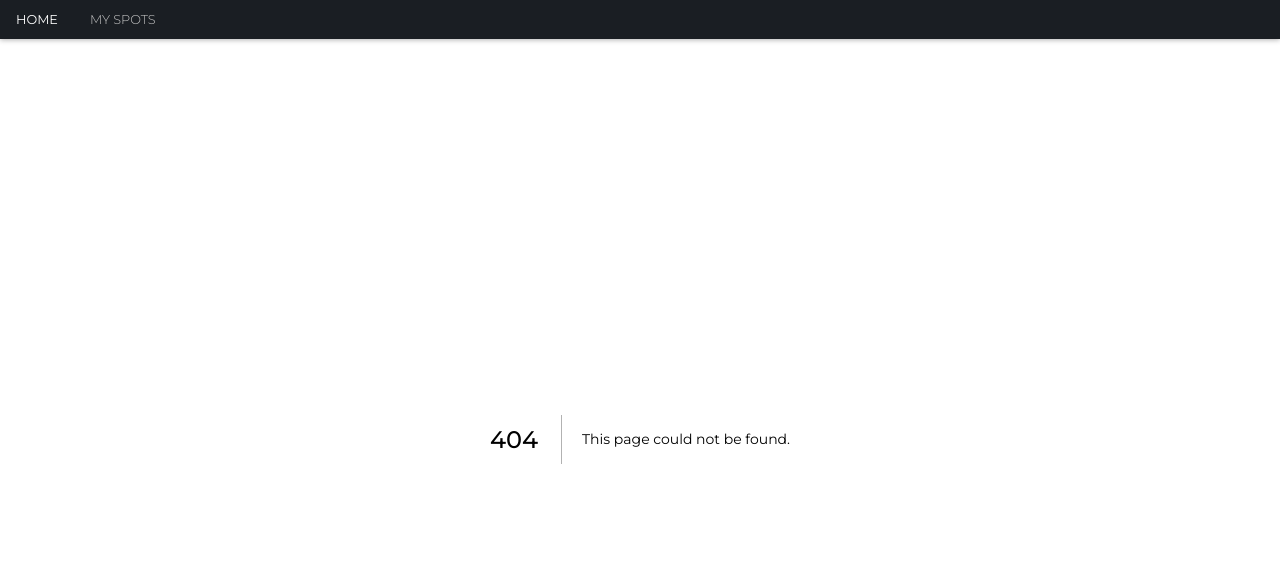
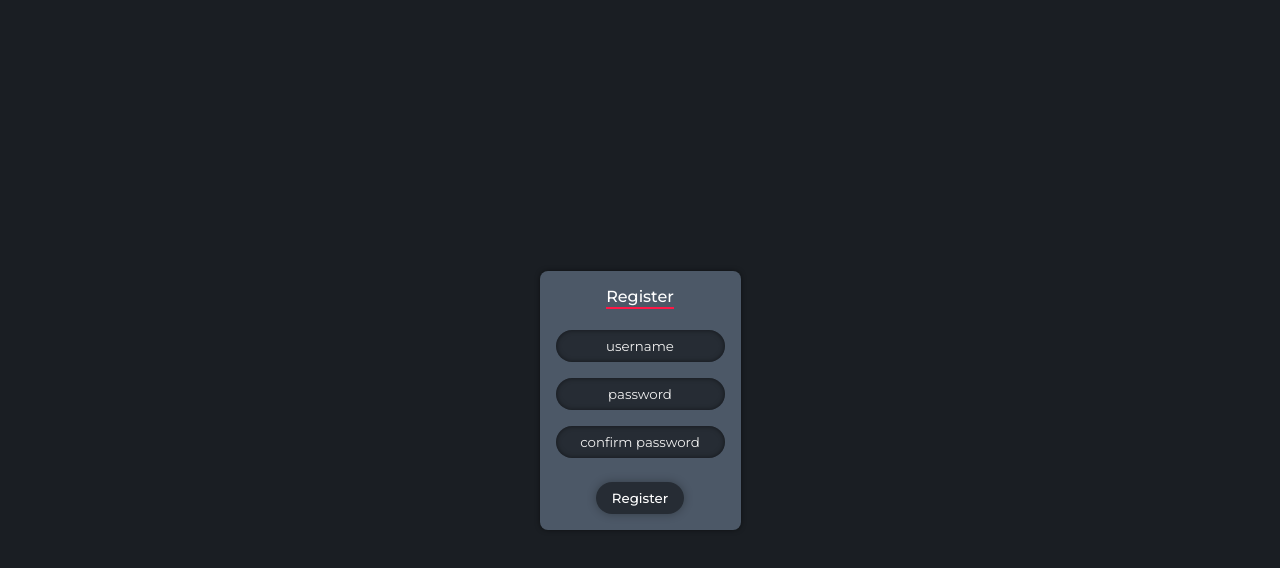
Before and after one commit to kuhartim/ST_App, a Next.js app in the folder frontend/: page /register in a window 1280 px wide. Before the commit this address had no page. Shown: the top 568 px of the page. Built offline with nearby package versions, Linux system fonts and the light colour scheme.

Commit message:
register

```diff
--- a/frontend/components/Button.js
+++ b/frontend/components/Button.js
@@ -1,8 +1,23 @@
+import clsx from "clsx";
 import styles from "../styles/components/Button.module.scss";
 
-export default function Button({ children, onClick, type }) {
+export default function Button({
+  children,
+  onClick,
+  type,
+  className,
+  colorType,
+}) {
   return (
-    <button className={styles["button"]} onClick={onClick} type={type}>
+    <button
+      className={clsx(
+        styles["button"],
+        className,
+        colorType == "dark" && styles["button--dark"]
+      )}
+      onClick={onClick}
+      type={type}
+    >
       {children}
     </button>
   );
--- /dev/null
+++ b/frontend/components/Card.js
@@ -0,0 +1,5 @@
+import styles from "../styles/components/Card.module.scss";
+
+export default function Card({ children }) {
+  return <div className={styles["card"]}>{children}</div>;
+}
--- a/frontend/components/Header.js
+++ b/frontend/components/Header.js
@@ -6,8 +6,9 @@ import styles from "../styles/components/Header.module.scss";
 
 export default function Header() {
   const router = useRouter();
-
-  return (
+  return ["/register", "/login"].includes(router.pathname) ? (
+    <></>
+  ) : (
     <nav className={styles["header"]}>
       <ul className={styles["header__list"]}>
         <li className={styles["header__list-element"]}>
--- a/frontend/components/InputField.js
+++ b/frontend/components/InputField.js
@@ -1,8 +1,19 @@
 import { useState, useCallback } from "react";
+import clsx from "clsx";
 import Button from "./Button";
 import styles from "../styles/components/InputField.module.scss";
 
-export default function InputField({ buttonText, placeholderText, onSubmit }) {
+export default function InputField({
+  buttonText,
+  placeholderText,
+  onSubmit,
+  children,
+  colorType,
+  type,
+  value: outsideValue,
+  onChange: outsideOnChange,
+  className,
+}) {
   const [value, setValue] = useState("");
 
   const onValueChange = useCallback(
@@ -18,15 +29,34 @@ export default function InputField({ buttonText, placeholderText, onSubmit }) {
     onSubmit(value);
   };
 
-  return (
+  return !outsideOnChange ? (
     <form onSubmit={submit} className={styles["input-field"]}>
       <input
-        type="text"
+        type={type || "text"}
         onChange={onValueChange}
+        value={value}
         placeholder={placeholderText}
-        className={styles["input-field__field"]}
+        className={clsx(
+          styles["input-field__field"],
+          colorType == "dark" && styles["input-field__field--dark"]
+        )}
       />
-      <Button type="submit">{buttonText}</Button>
+      {children}
     </form>
+  ) : (
+    <>
+      <input
+        type={type || "text"}
+        onChange={outsideOnChange}
+        value={outsideValue}
+        placeholder={placeholderText}
+        className={clsx(
+          styles["input-field__field"],
+          colorType == "dark" && styles["input-field__field--dark"],
+          className
+        )}
+      />
+      {children}
+    </>
   );
 }
--- /dev/null
+++ b/frontend/pages/register.js
@@ -0,0 +1,84 @@
+import Head from "next/head";
+import Router from "next/router";
+
+import { useState, useCallback } from "react";
+
+import Card from "../components/Card";
+import InputField from "../components/InputField";
+import Button from "../components/Button";
+
+import { registration } from "../services/api";
+
+import styles from "../styles/pages/register.module.scss";
+
+export default function Register() {
+  const [username, setUsername] = useState("");
+  const [password, setPassword] = useState("");
+  const [confirmPassword, setConfirmPassword] = useState("");
+
+  const onUsernameChange = useCallback(
+    ({ target: { value } }) => setUsername(value),
+    [setUsername]
+  );
+  const onPasswordChange = useCallback(
+    ({ target: { value } }) => setPassword(value),
+    [setPassword]
+  );
+  const onConfirmPasswordChange = useCallback(
+    ({ target: { value } }) => setConfirmPassword(value),
+    [setConfirmPassword]
+  );
+
+  const onSubmit = async (e) => {
+    e.preventDefault();
+    console.log(username, password, confirmPassword);
+    try {
+      const response = await registration(username, password, confirmPassword);
+      Router.push({
+        pathname: "/",
+      });
+    } catch (err) {
+      console.error(err);
+    }
+  };
+
+  return (
+    <div className={styles["register"]}>
+      <Card>
+        <form onSubmit={onSubmit} className={styles["register__form"]}>
+          <h1 className={styles["register__title"]}>Register</h1>
+          <InputField
+            className={styles["register__field"]}
+            placeholderText="username"
+            colorType="dark"
+            value={username}
+            onChange={onUsernameChange}
+          />
+          <InputField
+            className={styles["register__field"]}
+            placeholderText="password"
+            colorType="dark"
+            value={password}
+            onChange={onPasswordChange}
+            type="password"
+          />
+          <InputField
+            className={styles["register__field"]}
+            placeholderText="confirm password"
+            colorType="dark"
+            value={confirmPassword}
+            onChange={onConfirmPasswordChange}
+            type="password"
+          />
+          <Button
+            type="submit"
+            className={styles["register__button"]}
+            colorType="dark"
+          >
+            Register
+          </Button>
+        </form>
+      </Card>
+    </div>
+  );
+}
--- a/frontend/services/api.js
+++ b/frontend/services/api.js
@@ -9,7 +9,7 @@ const backend = axios.create({ baseURL: "http://localhost/backend" });
 export async function login(username, password) {
   // add expires to backend response
   const {
-    data: { token },
+    data: { token, expire },
   } = await backend
     .post("/api/login.php", { username, password })
     .catch(handleUnauthorized);
@@ -17,7 +17,7 @@ export async function login(username, password) {
   if (!token) throw Error("No Token");
 
   Cookies.set("Token", token, {
-    expires: Date.now() + 2 * 60 * 60 * 1000,
+    expires: Date.now() + expire,
     secure: process.env.NODE_ENV === "production",
   });
 
@@ -51,6 +51,9 @@ export function registration(username, password, passwordConfirm) {
       username,
       password,
       confirm_password: passwordConfirm,
+    })
+    .then(() => {
+      login(username, password);
     })
     .catch(handleUnauthorized);
 }
--- a/frontend/styles/components/Button.module.scss
+++ b/frontend/styles/components/Button.module.scss
@@ -15,4 +15,12 @@
     box-shadow: inset 0 0 5px rgba(0, 0, 0, 0.5);
     background-color: rgba($color-secondary, 0.75);
   }
+
+  &--dark {
+    background-color: rgba($color-primary, 0.75);
+
+    &:hover {
+      background-color: rgba($color-primary, 0.75);
+    }
+  }
 }
--- /dev/null
+++ b/frontend/styles/components/Card.module.scss
@@ -0,0 +1,14 @@
+@import "../variables";
+
+.card {
+  display: flex;
+  flex-direction: column;
+  align-items: center;
+  justify-content: center;
+  background-color: $color-secondary;
+  box-shadow: 0px 0px 5px rgba(0, 0, 0, 0.5);
+  width: max-content;
+  height: max-content;
+  padding: 1rem;
+  border-radius: 0.5rem;
+}
--- a/frontend/styles/components/InputField.module.scss
+++ b/frontend/styles/components/InputField.module.scss
@@ -16,6 +16,10 @@
     box-shadow: inset 0 0 5px rgba(0, 0, 0, 0.5);
     background-color: rgba($color-secondary, 0.75);
 
+    &--dark {
+      background-color: rgba($color-primary, 0.75);
+    }
+
     &::placeholder {
       color: rgb(240, 240, 240);
     }
--- /dev/null
+++ b/frontend/styles/pages/register.module.scss
@@ -0,0 +1,42 @@
+@import "../variables";
+
+.register {
+  display: flex;
+  justify-content: center;
+  align-items: center;
+  width: 100%;
+  min-height: 100vh;
+
+  &__field {
+    margin: 0.5rem 0;
+  }
+
+  &__form {
+    display: flex;
+    flex-direction: column;
+    align-items: center;
+    justify-content: center;
+  }
+
+  &__title {
+    color: white;
+    font-size: 1rem;
+    font-weight: 500;
+    position: relative;
+    margin-bottom: 1rem;
+
+    &::before {
+      content: "";
+      position: absolute;
+      top: 110%;
+      width: 100%;
+      left: 0;
+      height: 0.1rem;
+      background-color: $color-red;
+    }
+  }
+
+  &__button {
+    margin-top: 1rem;
+  }
+}
```
Also changed, not shown: frontend/components/SpotList.js (+4 -5 lines).
